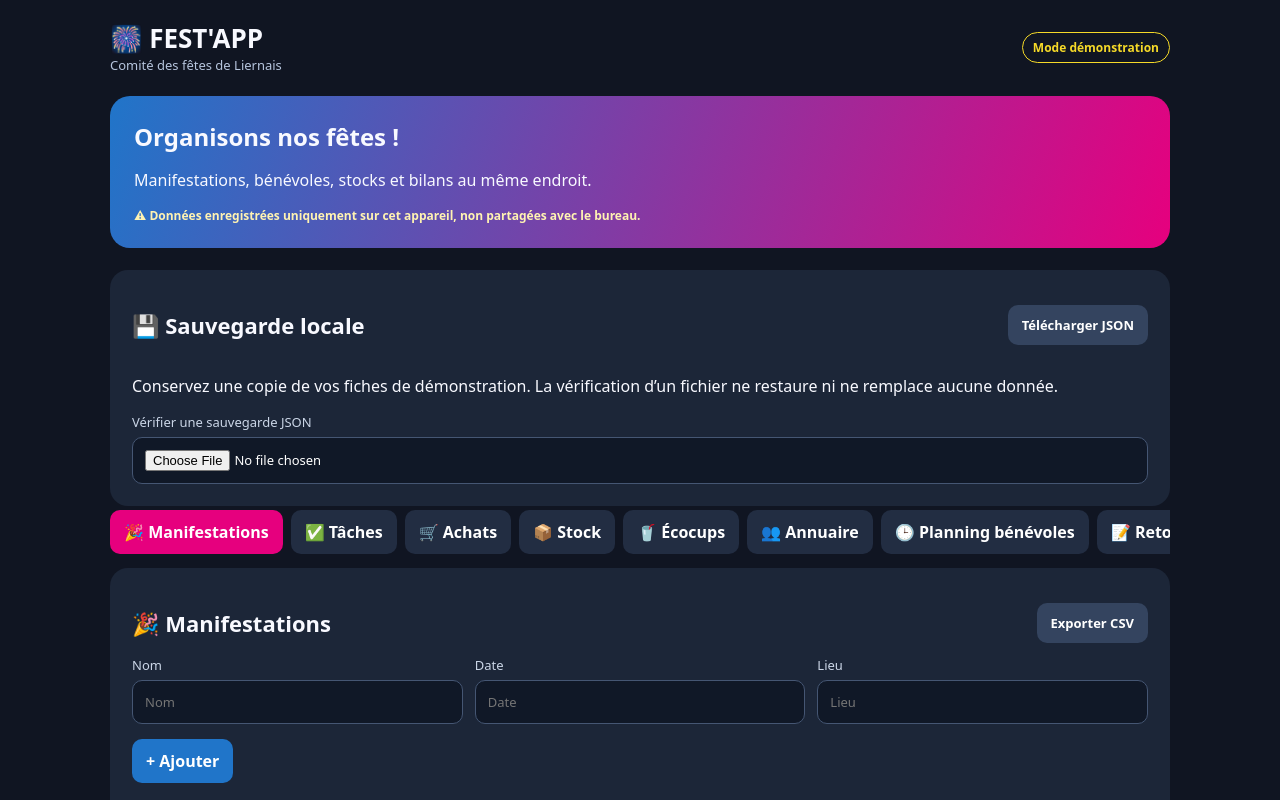
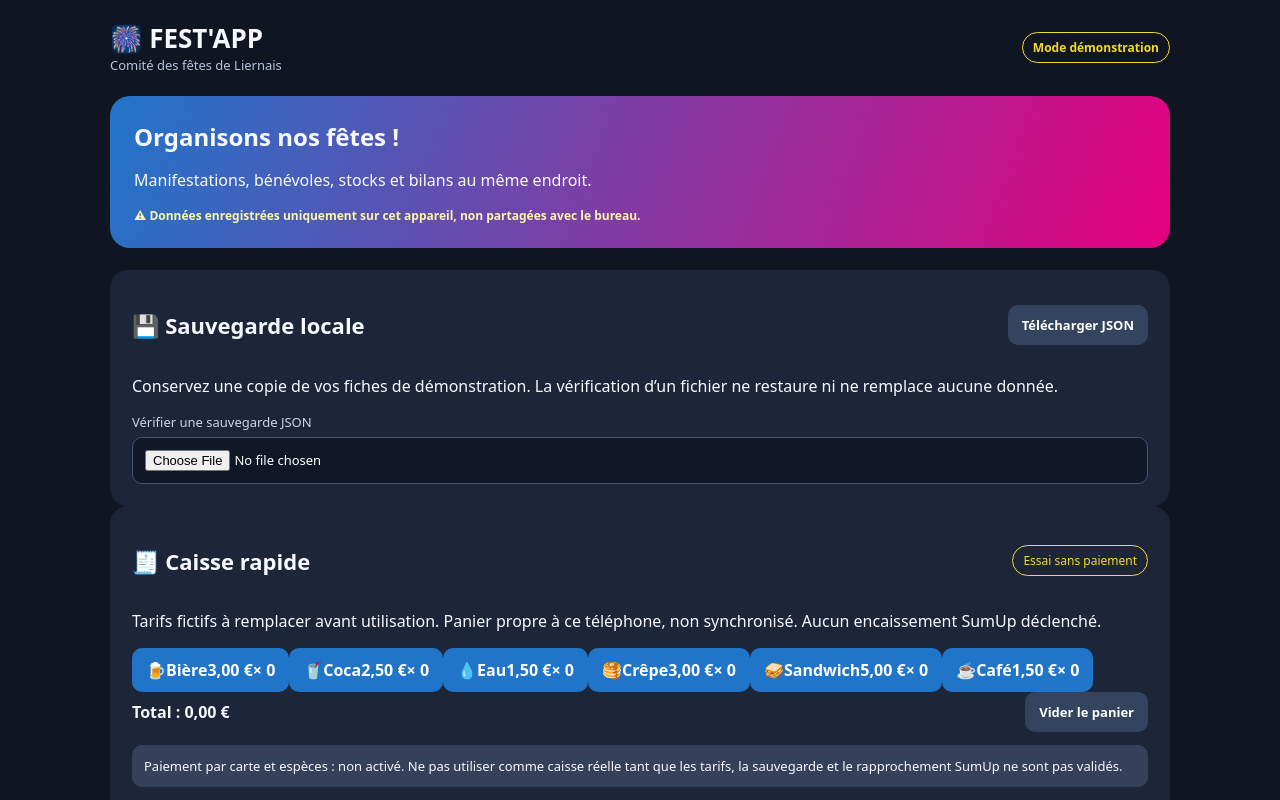
Before and after one commit to TIXIER21430/Festapp, a React (Vite) app: page / in a window 1280 px wide. Shown: the top 800 px of the page. Built offline with nearby package versions, Linux system fonts and the light colour scheme.

Commit message:
feat: add large-button quick till demo to FESTAPP home

```diff
--- a/src/main.jsx
+++ b/src/main.jsx
@@ -3,6 +3,7 @@ import {createRoot} from "react-dom/client";
 import "./style.css";
 import {buildCsv} from "./lib/csv.js";
 import {scaleRecipeText} from "./lib/recipeText.js";
+import {TILL_PRODUCTS,calculateTill,changeQuantity} from "./lib/quickTill.js";
 import {summarizeEcocups} from "./lib/ecocupDemoBalance.js";
 import {ECOCUP_DEMO_SETTINGS_KEY,parseDemoEcocupSettings,serializeDemoEcocupSettings} from "./lib/ecocupDemoSettings.js";
 import {createDemoBackup} from "./lib/demoBackup.js";
@@ -40,6 +41,7 @@ function App(){
  const [recipeServings,setRecipeServings]=useState("10");
  const [recipeTarget,setRecipeTarget]=useState("50");
  const [recipeOutput,setRecipeOutput]=useState("");
+ const [tillCart,setTillCart]=useState({});
  const [backupPreview,setBackupPreview]=useState("");
  const [restoreCandidate,setRestoreCandidate]=useState(null);
  const [formError,setFormError]=useState("");
@@ -78,6 +80,7 @@ function App(){
  {storageWarning&&<p role="alert" className="note">⚠ {storageWarning}</p>}
  <section className="hero"><h1>Organisons nos fêtes !</h1><p>Manifestations, bénévoles, stocks et bilans au même endroit.</p><strong>⚠ Données enregistrées uniquement sur cet appareil, non partagées avec le bureau.</strong></section>
  <section className="panel" aria-label="Sauvegarde de démonstration"><div className="heading"><h2>💾 Sauvegarde locale</h2><button className="secondary" onClick={exportBackup}>Télécharger JSON</button></div><p>Conservez une copie de vos fiches de démonstration. La vérification d’un fichier ne restaure ni ne remplace aucune donnée.</p><label>Vérifier une sauvegarde JSON<input type="file" accept=".json,application/json" onChange={inspectBackup}/></label>{backupPreview&&<p role="status">{backupPreview}</p>}{restoreCandidate&&!demoReadOnly&&<button type="button" onClick={restoreBackup}>Confirmer l’ajout des fiches manquantes</button>}</section>
+ <section className="panel" aria-label="Caisse tactile"><div className="heading"><h2>🧾 Caisse rapide</h2><span className="demo">Essai sans paiement</span></div><p>Tarifs fictifs à remplacer avant utilisation. Panier propre à ce téléphone, non synchronisé. Aucun encaissement SumUp déclenché.</p><div className="till-grid">{TILL_PRODUCTS.map(p=><button type="button" className="till-product" key={p.id} onClick={()=>setTillCart(c=>changeQuantity(c,p.id,1))}><span className="till-icon">{p.icon}</span><strong>{p.name}</strong><span>{(p.priceCents/100).toFixed(2).replace(".",",")} €</span><span>× {tillCart[p.id]||0}</span></button>)}</div><div className="heading"><strong>Total : {(calculateTill(tillCart)/100).toFixed(2).replace(".",",")} €</strong><button className="secondary" type="button" onClick={()=>setTillCart({})}>Vider le panier</button></div><div className="till-actions">{TILL_PRODUCTS.filter(p=>tillCart[p.id]>0).map(p=><button type="button" className="secondary" key={p.id} onClick={()=>setTillCart(c=>changeQuantity(c,p.id,-1))}>− 1 {p.name}</button>)}</div><p className="note">Paiement par carte et espèces : non activé. Ne pas utiliser comme caisse réelle tant que les tarifs, la sauvegarde et le rapprochement SumUp ne sont pas validés.</p></section>
  <nav aria-label="Modules">{categories.map(c=><button key={c.key} className={tab===c.key?"active":""} onClick={()=>{setTab(c.key);setRecipeOutput("");setContactType("tous");setEditingId(null);setForm(["","",""]);setFilter("");setFormError("")}}>{c.icon} {c.title}</button>)}</nav>
  <section className="panel"><div className="heading"><h2>{current.icon} {current.title}</h2><button className="secondary" onClick={exportCsv}>Exporter CSV</button></div>
  {tab==="ecocups"&&<div className="note"><p><strong>Calcul local de démonstration uniquement — aucun stock partagé.</strong> Saisir les mouvements exactement sous la forme « entrée » ou « sortie », et une quantité entière positive.</p><div className="fields"><label>Stock initial de démonstration<input inputMode="numeric" value={ecocupOpening} onChange={e=>setEcocupOpening(e.target.value)}/></label><label>Seuil d'alerte<input inputMode="numeric" value={ecocupThreshold} onChange={e=>setEcocupThreshold(e.target.value)}/></label></div>{ecocupError?<p role="alert">⚠ Calcul impossible : {ecocupError}. Vérifiez les mouvements, sans les effacer.</p>:<p role="status"><strong>Solde calculé : {ecocupSummary.balance} écocups.</strong> {ecocupSummary.alert?"⚠ Seuil atteint. Quantité minimale à ajouter : "+(ecocupSummary.minimumToClearAlert??"non calculable")+".":"Stock au-dessus du seuil."}</p>}</div>}
```
